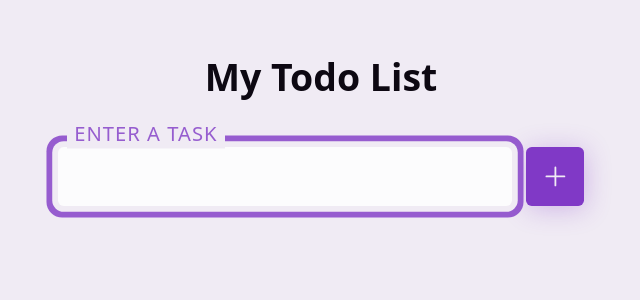
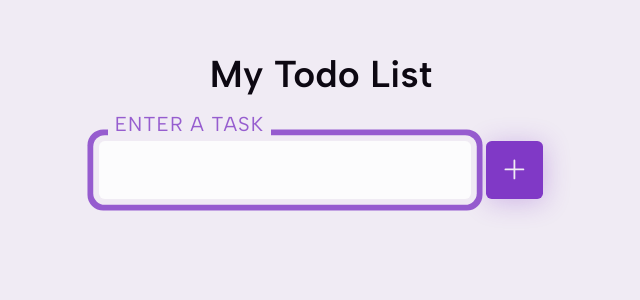
Before and after one commit to jesubohr/ToDoist, a React (Vite) app: page / in a window 1280 px wide. Shown: the top 300 px of the page, without its empty margins (319-959 px from the left). Built offline with nearby package versions, Linux system fonts and the light colour scheme.

Commit message:
Fix: on styling and font

```diff
--- a/index.html
+++ b/index.html
@@ -6,6 +6,9 @@
   <link rel="icon" type="image/png" href="/favicon.png" />
   <meta name="viewport" content="width=device-width, initial-scale=1.0" />
   <title>ToDoist</title>
+  <link rel="preconnect" href="https://fonts.googleapis.com">
+  <link rel="preconnect" href="https://fonts.gstatic.com" crossorigin>
+  <link href="https://fonts.googleapis.com/css2?family=Albert+Sans:wght@400;600&display=swap" rel="stylesheet">
 </head>
 
 <body>
--- a/src/components/CreateTaskForm.tsx
+++ b/src/components/CreateTaskForm.tsx
@@ -27,7 +27,7 @@
           onInput={(ev: React.FormEvent) => setTask((ev.target as HTMLInputElement).value)}
           required
           autoFocus
-          maxLength={60}
+          maxLength={100}
           placeholder="Enter a Task"
         />
         <label htmlFor="task" className="label">Enter a Task</label>
--- a/src/components/EditTaskForm.tsx
+++ b/src/components/EditTaskForm.tsx
@@ -39,7 +39,7 @@
             onInput={(ev: React.FormEvent) => setUpdatedTaskName((ev.target as HTMLInputElement).value)}
             required
             autoFocus
-            maxLength={60}
+            maxLength={100}
             placeholder="Update Task"
           />
           <label htmlFor="editTask" className="label">Update Task</label>
--- a/src/index.css
+++ b/src/index.css
@@ -105,7 +105,7 @@
   min-height: 100vh;
   display: grid;
   justify-items: center;
-  font-family: system-ui, -apple-system, BlinkMacSystemFont, Inter, "Segoe UI", Roboto,
+  font-family: 'Albert Sans', system-ui, -apple-system, BlinkMacSystemFont, Inter, "Segoe UI", Roboto,
     Oxygen, Ubuntu, Cantarell, "Open Sans", "Helvetica Neue", sans-serif;
   background-color: hsl(var(--bg));
   color: hsl(var(--txt));
--- a/src/styles/TaskItem.module.css
+++ b/src/styles/TaskItem.module.css
@@ -75,6 +75,7 @@
 
 .checkbox:checked+label {
   text-decoration: line-through;
+  opacity: .7;
 }
 
 .delete {
@@ -89,7 +90,6 @@
 }
 
 @keyframes pulse {
-
   0%,
   100% {
     opacity: 1;
--- a/src/styles/TaskList.module.css
+++ b/src/styles/TaskList.module.css
@@ -1,5 +1,6 @@
 .tasks {
   display: grid;
   gap: 1.5em;
+  max-width: 65ch;
   list-style: none;
 }
```
Also changed, not shown: 1 other file (tests, documents, lock files or other folders).
